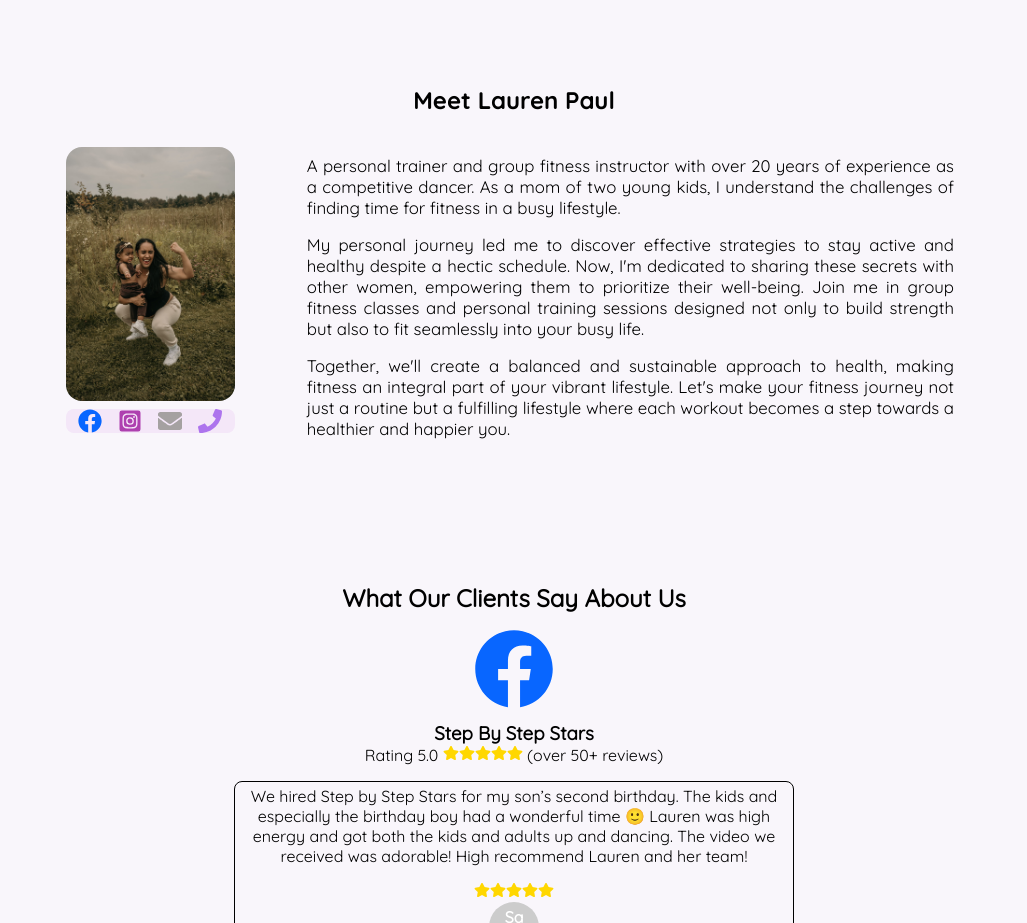
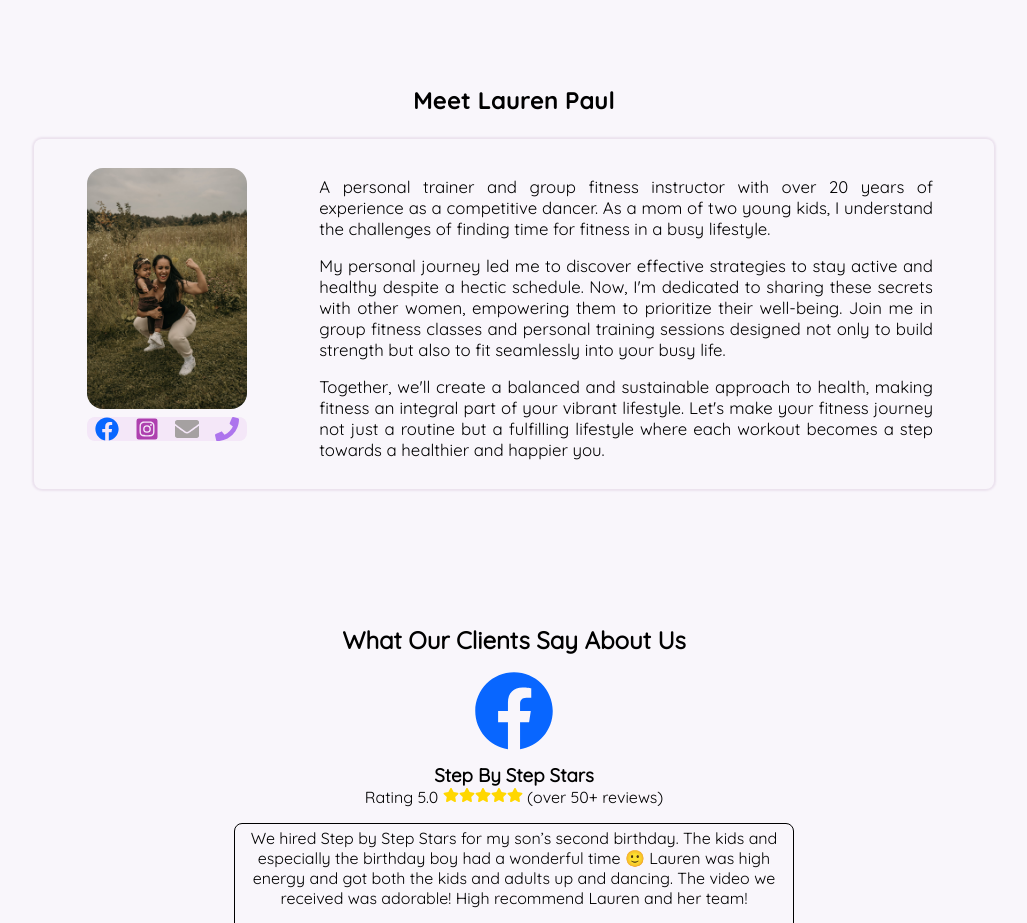
Before and after one commit to ralphdaryn/stepbystepstars, a React (Create React App) app: page / in a window 1280 px wide. Shown: the part 1400-2323 px from the top of the page, without its empty margins (126-1153 px from the left). Built offline with nearby package versions, Linux system fonts and the light colour scheme.

Commit message:
style about border

```diff
--- a/src/components/About/About.scss
+++ b/src/components/About/About.scss
@@ -10,24 +10,30 @@
     }
   }
   &__container {
+    border: 5px solid transparent;
+    box-shadow: 0px 0px 2px 2px #ebe2ee;
+    border-radius: 8px;
+    padding: 0.5rem;
+    margin: 1rem;
     @include tablet {
       display: flex;
       align-items: flex-start;
-      gap: 1rem;
-      padding: 1.5rem 1.5rem 5rem;
+      gap: 1.5rem;
+      padding: 1.5rem;
     }
     @include desktop {
-      padding: 1rem 8rem 1rem;
+      padding: 1rem 3rem;
       gap: 4rem;
+      margin: 1rem 6rem;
     }
   }
   &__subtitle {
-    padding: 0.15rem;
+    padding: 0.25rem;
     text-align: justify;
     font-size: 0.95rem;
     @include desktop {
       font-size: 1.05rem;
-      padding: .5rem;
+      padding: 0.5rem;
     }
 
     &-wrapper {
```
